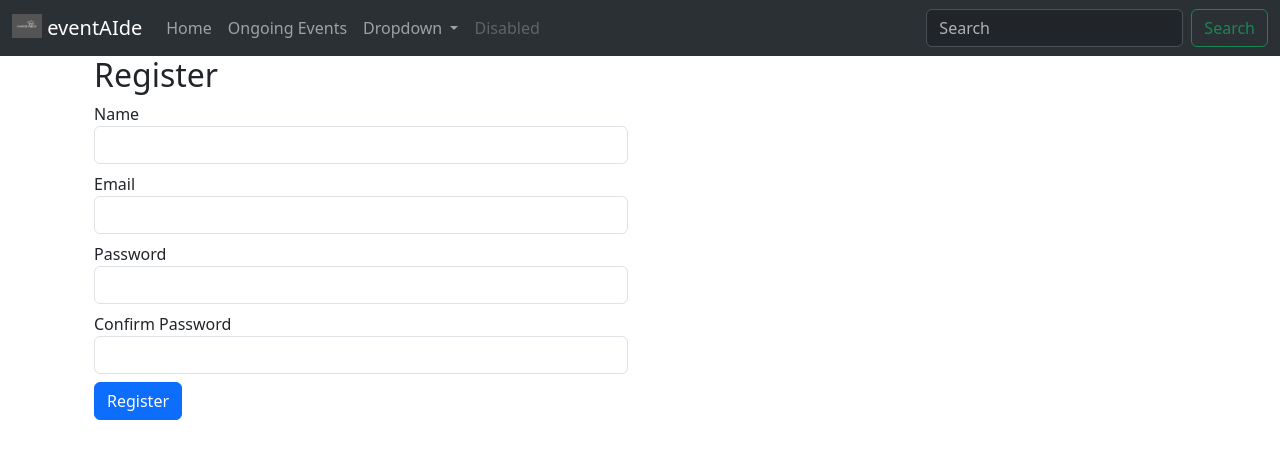
After one commit to jubairsami01/eventAIde, a Flask app: page /customer/register in a window 1280 px wide. The commit adds this page. Shown: the top 459 px of the page. Run offline with Flask 3, Linux system fonts and the light colour scheme.

Commit message:
registration done

```diff
--- a/app/routes/customer_routes.py
+++ b/app/routes/customer_routes.py
@@ -4,6 +4,31 @@ from app.services.ai_services import generate_directions
 
 
 bp = Blueprint('customer', __name__, url_prefix='/customer')
+
+# User Registration
+@bp.route('/register', methods=['GET', 'POST'])
+def register():
+    if request.method == 'POST':
+        name = request.form['name']
+        email = request.form['email']
+        password = request.form['password']
+        print(name, email, password)
+        done = register_user(name, email, password)
+        if done == "False":
+            flash('User already registered. Please try with a different email/login.')
+            return redirect(url_for('customer.register'))
+        flash('Registration successful! Please log in.')
+        return redirect(url_for('customer.dashboard'))
+    return render_template('customer/register.html')
+
+@bp.route('/login', methods=['GET', 'POST'])
+def login():
+    if request.method == 'POST':
+        email = request.form['email']
+        password = request.form['password']
+        # Implement login logic here
+    return render_template('customer/login.html')
+
 
 # Customer Dashboard
 @bp.route('/')
@@ -13,17 +38,6 @@ def dashboard():
     print(testt)
     return render_template('customer/dashboard.html', testt = testt) #, events=events
 
-# User Registration
-@bp.route('/register', methods=['GET', 'POST'])
-def register():
-    if request.method == 'POST':
-        name = request.form['name']
-        email = request.form['email']
-        password = request.form['password']
-        register_user(name, email, password)
-        flash('Registration successful! Please log in.')
-        return redirect(url_for('customer.dashboard'))
-    return render_template('customer/register.html')
 
 # Event Details
 @bp.route('/event/<int:event_id>')
--- a/app/templates/base.html
+++ b/app/templates/base.html
@@ -3,32 +3,63 @@
 <head>
     <meta charset="UTF-8">
     <meta name="viewport" content="width=device-width, initial-scale=1.0">
-    <title>Homepage</title>
+    <title>{% block title %}eventAIde{% endblock %}</title>
     <link rel="stylesheet" href="styles.css">
+    <link href="https://cdn.jsdelivr.net/npm/bootstrap@5.3.3/dist/css/bootstrap.min.css" rel="stylesheet" integrity="sha384-QWTKZyjpPEjISv5WaRU9OFeRpok6YctnYmDr5pNlyT2bRjXh0JMhjY6hW+ALEwIH" crossorigin="anonymous">
+
 </head>
 <body>
-    <header>
-        <h1>Welcome to EventAIde Helllo</h1>
-        <nav>
-            <ul>
-                <li><a href="/">Home</a></li>
-                <li><a href="/about">About</a></li>
-                <li><a href="/contact">Contact</a></li>
+    <nav class="navbar navbar-expand-lg bg-body-tertiary" data-bs-theme="dark">
+        <div class="container-fluid">
+            <a class="navbar-brand" href="#">
+                <img src="/static/images/eventAide.png" alt="Logo" width="30" height="24" class="d-inline-block align-text-top">
+                eventAIde
+                </a>
+          <button class="navbar-toggler" type="button" data-bs-toggle="collapse" data-bs-target="#navbarSupportedContent" aria-controls="navbarSupportedContent" aria-expanded="false" aria-label="Toggle navigation">
+            <span class="navbar-toggler-icon"></span>
+          </button>
+          <div class="collapse navbar-collapse" id="navbarSupportedContent">
+            <ul class="navbar-nav me-auto mb-2 mb-lg-0">
+              <li class="nav-item">
+                <a class="nav-link" aria-current="page" href="#">Home</a>
+              </li>
+              <li class="nav-item">
+                <a class="nav-link" href="#">Ongoing Events</a>
+              </li>
+              <li class="nav-item dropdown">
+                <a class="nav-link dropdown-toggle" href="#" role="button" data-bs-toggle="dropdown" aria-expanded="false">
+                  Dropdown
+                </a>
+                <ul class="dropdown-menu">
+                  <li><a class="dropdown-item" href="#">Action</a></li>
+                  <li><a class="dropdown-item" href="#">Another action</a></li>
+                  <li><hr class="dropdown-divider"></li>
+                  <li><a class="dropdown-item" href="#">Something else here</a></li>
+                </ul>
+              </li>
+              <li class="nav-item">
+                <a class="nav-link disabled" aria-disabled="true">Disabled</a>
+              </li>
             </ul>
-        </nav>
-    </header>
-    <main>
-        <section>
-            <h2>Upcoming Events</h2>
-            <p>Stay tuned for our upcoming events!</p>
-        </section>
-        <section>
-            <h2>About Us</h2>
-            <p>Learn more about what we do and our mission.</p>
-        </section>
-    </main>
-    <footer>
-        <p>&copy; 2024 EventAIde. All rights reserved.</p>
-    </footer>
+            <form class="d-flex" role="search">
+              <input class="form-control me-2" type="search" placeholder="Search" aria-label="Search">
+              <button class="btn btn-outline-success" type="submit">Search</button>
+            </form>
+          </div>
+        </div>
+    </nav>
+    <div class="container">
+      <div class="flashed-messages">
+        {% for mesg in get_flashed_messages() %}
+        <div class="alert alert-warning alert-dismissible fade show" role="alert">
+          {{ mesg }}
+          <button type="button" class="btn-close" data-bs-dismiss="alert" aria-label="Close"></button>
+        </div>
+        {% endfor %}
+      </div>
+      {% block content %}{% endblock %}
+    </div>
+
+    <script src="https://cdn.jsdelivr.net/npm/bootstrap@5.3.3/dist/js/bootstrap.bundle.min.js" integrity="sha384-YvpcrYf0tY3lHB60NNkmXc5s9fDVZLESaAA55NDzOxhy9GkcIdslK1eN7N6jIeHz" crossorigin="anonymous"></script>
 </body>
 </html></html>
--- /dev/null
+++ b/app/templates/customer/register.html
@@ -0,0 +1,63 @@
+{% extends 'base.html' %}
+{% block title %}Register to eventAIde{% endblock %}
+
+{% block content %}
+<div class="container">
+    <div class="row">
+        <div class="col-md-6 col-md-offset-3">
+            <h2>Register</h2>
+            <form action="{{ url_for('customer.register') }}" method="post" id="registerForm">
+                <div class="form-group">
+                    <label for="name">Name</label>
+                    <input type="text" class="form-control" id="name" name="name" required>
+                </div>
+                <div class="form-group mt-2">
+                    <label for="email">Email</label>
+                    <input type="email" class="form-control" id="email" name="email" required>
+                </div>
+                <div class="form-group mt-2">
+                    <label for="password">Password</label>
+                    <input type="password" class="form-control" id="password" name="password" required>
+                </div>
+                <div class="form-group mt-2">
+                    <label for="confirm_password">Confirm Password</label>
+                    <input type="password" class="form-control" id="confirm_password" name="confirm_password" required>
+                </div>
+                <button type="submit" class="btn btn-primary mt-2">Register</button>
+            </form>
+
+    </div>
+</div>
+
+<script>
+    const alertPlaceholder = document.getElementById('liveAlertPlaceholder');
+    const appendAlert = (message, type) => {
+        const wrapper = document.createElement('div');
+        wrapper.innerHTML = [
+            `<div class="alert alert-${type} alert-dismissible" role="alert">`,
+            `   <div>${message}</div>`,
+            '   <button type="button" class="btn-close" data-bs-dismiss="alert" aria-label="Close"></button>',
+            '</div>'
+        ].join('');
+
+        alertPlaceholder.append(wrapper);
+    };
+
+    const alertTrigger = document.getElementById('liveAlertBtn');
+    if (alertTrigger) {
+        alertTrigger.addEventListener('click', () => {
+            appendAlert('Nice, you triggered this alert message!', 'danger');
+        });
+    }
+
+    document.getElementById('registerForm').addEventListener('submit', function(event) {
+        let password = document.getElementById('password').value;
+        let confirmPassword = document.getElementById('confirm_password').value;
+
+        if (password !== confirmPassword) {
+            event.preventDefault();
+            appendAlert('Passwords do not match.', 'danger');
+        }
+    });
+</script>
+{% endblock %}
```
Also changed, not shown: app/models.py (+29 -9 lines), db_initialize.sql (added, +127 -0 lines), requirements.txt (+141 -0 lines), app/static/images/eventAide.png (added).
